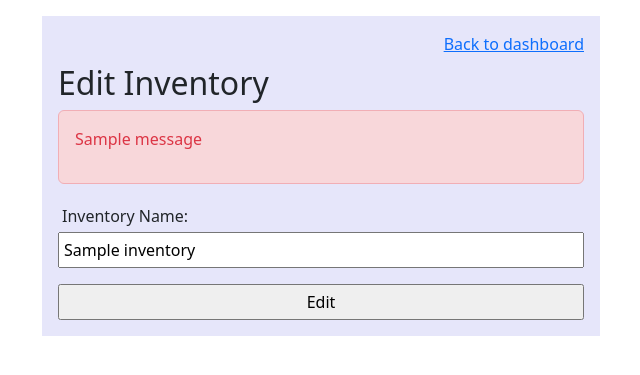
After one commit to winterilee/winterilee_python, a Flask app: template projects/inventory_manager1/flask_app/templates/edit_inventory.html in a window 1280 px wide. The commit adds this page. Shown: the top 375 px of the page, without its empty margins (319-959 px from the left). Run offline with Flask 3, Linux system fonts and the light colour scheme; the template is opened without the code that fills it: most values are stand-ins (such as "Sample title", 1, 10 or a date in 2020); one stand-in notice (Sample message) is shown.

Commit message:
adding a feature to edit inventories

```diff
--- a/projects/inventory_manager1/flask_app/models/inventory.py
+++ b/projects/inventory_manager1/flask_app/models/inventory.py
@@ -36,6 +36,11 @@ class Inventory:
         result = connectToMySQL(cls.db).query_db(query, data)
         return cls(result[0])
 
+    @classmethod
+    def update_inventory(cls, data):
+        query = "UPDATE inventories SET inventory_name = %(inventory_name)s WHERE id = %(id)s;"
+        return connectToMySQL(cls.db).query_db(query, data)
+
     @staticmethod
     def validate_inventory(inventory):
         is_valid = True
--- a/projects/inventory_manager1/flask_app/templates/dashboard.html
+++ b/projects/inventory_manager1/flask_app/templates/dashboard.html
@@ -39,7 +39,7 @@
                         {% else %}
                         <td>Inactive</td>
                         {% endif %}
-                        <td><a href="/view_inventory/{{inventory.id}}">View Inventory</a></td>
+                        <td><a href="/view_inventory/{{inventory.id}}">View</a> | <a href="/edit_inventory/{{inventory.id}}">Edit</a></td>
                     </tr>
                 </tbody>
                 {% endfor %}
--- /dev/null
+++ b/projects/inventory_manager1/flask_app/templates/edit_inventory.html
@@ -0,0 +1,37 @@
+<!DOCTYPE html>
+<html lang="en">
+<head>
+    <meta charset="UTF-8">
+    <meta name="viewport" content="width=device-width, initial-scale=1.0">
+    <title>Edit Inventory</title><link href="https://cdn.jsdelivr.net/npm/bootstrap@5.3.0-alpha3/dist/css/bootstrap.min.css" rel="stylesheet"
+        integrity="sha384-KK94CHFLLe+nY2dmCWGMq91rCGa5gtU4mk92HdvYe+M/SXH301p5ILy+dN9+nJOZ" crossorigin="anonymous">
+    <script defer src="https://cdn.jsdelivr.net/npm/bootstrap@5.3.0-alpha3/dist/js/bootstrap.bundle.min.js"
+        integrity="sha384-ENjdO4Dr2bkBIFxQpeoTz1HIcje39Wm4jDKdf19U8gI4ddQ3GYNS7NTKfAdVQSZe"
+        crossorigin="anonymous"></script>
+</head>
+<body>
+    <div class="container-sm d-flex flex-row justify-content-around">
+        <div class="d-flex flex-column m-3 w-50 p-3" style="background-color: lavender;">
+            <div class="text-end">
+                <a href="/dashboard">Back to dashboard</a>
+            </div>
+            <h2 class="mt-2">Edit Inventory</h2>
+            {% with messages = get_flashed_messages(category_filter = ["inventory"]) %}
+            {% if messages %}
+            <div class="alert alert-danger text-danger">
+                {% for message in messages %}
+                <p>{{message}}</p>
+                {% endfor %}
+            </div>
+            {% endif %}
+            {% endwith %}
+            <form action="/update_inventory/{{session['current_inventory']}}" method="POST" class="d-flex flex-column">
+                <input type="hidden" name="id" value="{{inventory.id}}">
+                <label for="inventory_name" class="p-1">Inventory Name:</label>
+                <input type="text" name="inventory_name" value="{{inventory.inventory_name}}" class="p-1">
+                <input type="submit" value="Edit" class="p-1 mt-3">
+            </form>
+        </div>
+    </div>
+</body>
+</html>
```
Also changed, not shown: projects/inventory_manager1/flask_app/controllers/inventories.py (+24 -0 lines), projects/inventory_manager1/flask_app/templates/edit_product.html (added).
